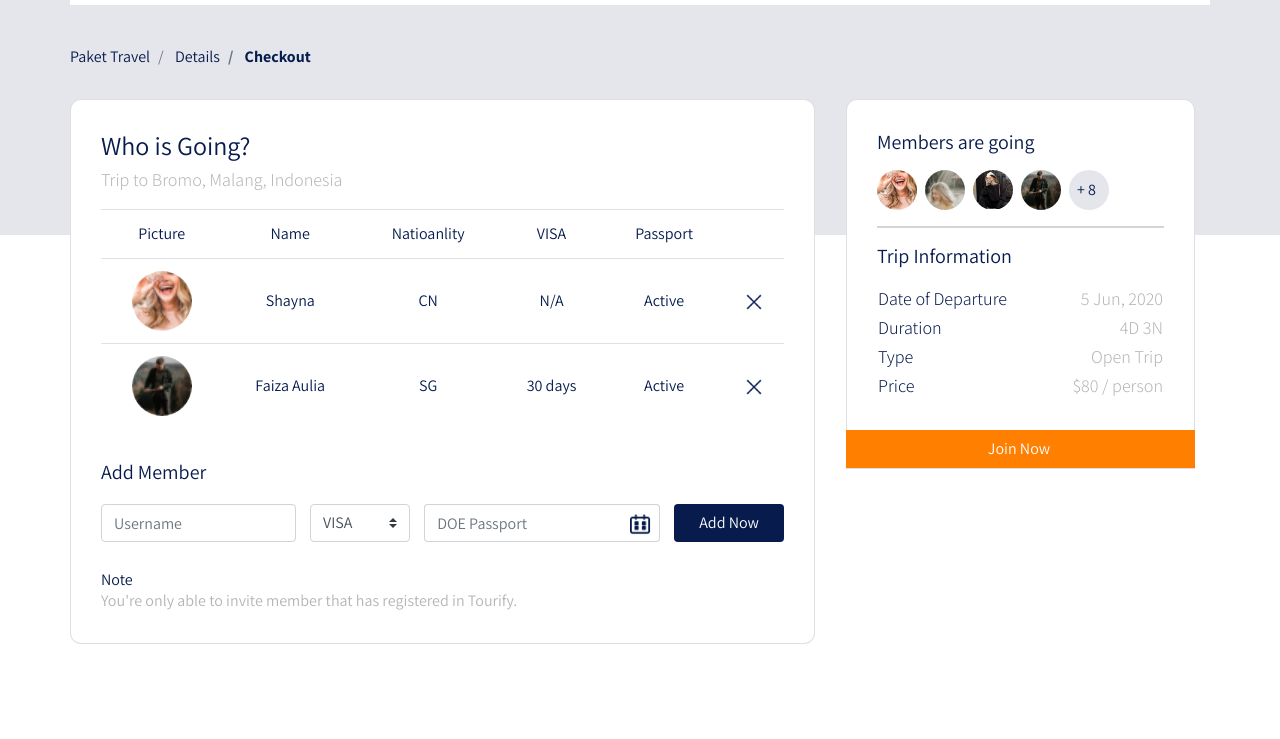
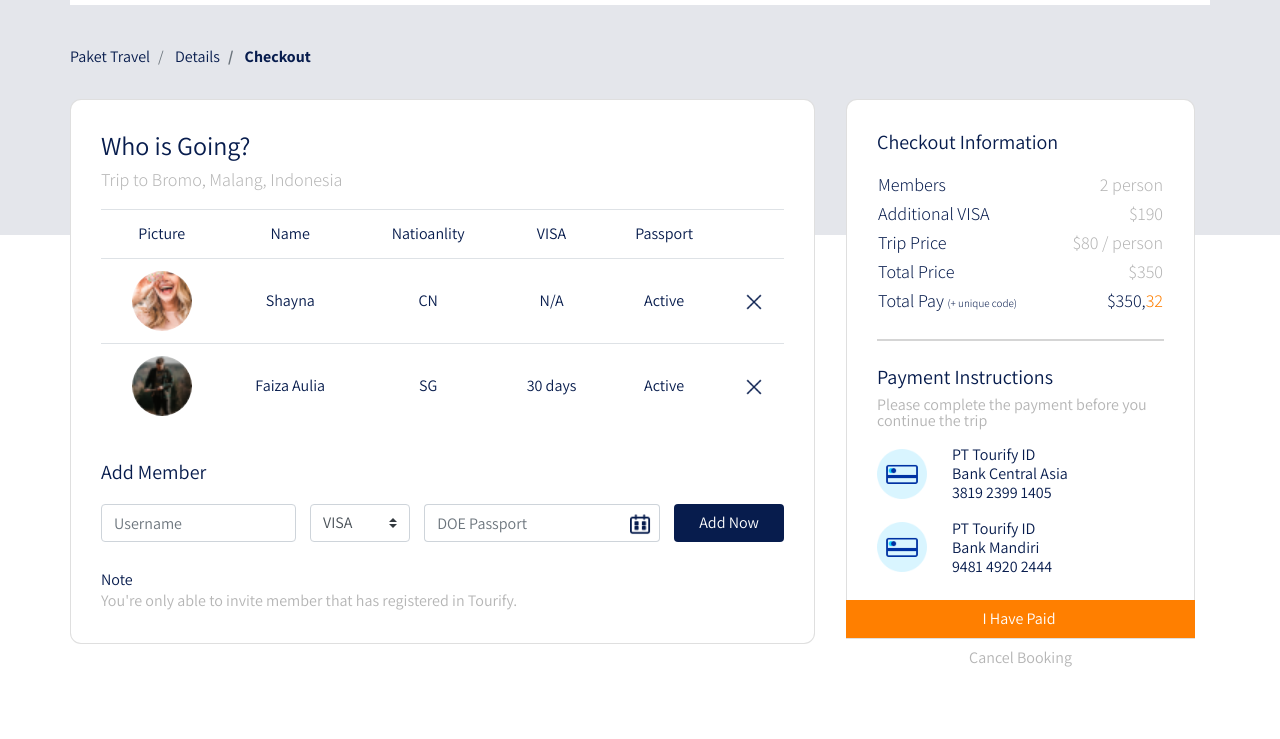
Before and after one commit to faizaaulia/tourify-template, a plain HTML site: page checkout.html in a window 1280 px wide. Shown: the part 61-800 px from the top of the page. Drawn offline with Linux system fonts and the light colour scheme.

Commit message:
checkout page finish

```diff
--- a/checkout.html
+++ b/checkout.html
@@ -121,39 +121,54 @@
                     </div>
                     <div class="col-lg-4 pl-3 detail-cust">
                         <div class="card card-cust">
-                            <h2>Members are going</h2>
-                            <div class="members py-3">
-                                <img src="images/members/member-1.png" alt="" class="mr-2">
-                                <img src="images/members/member-2.png" alt="" class="mr-2">
-                                <img src="images/members/member-3.png" alt="" class="mr-2">
-                                <img src="images/members/member-4.png" alt="" class="mr-2">
-                                <div class="plus mr-2 rounded-circle">
-                                    <p class="ml-2 mt-2">+ 8</p>
+                            <h2 class="mb-3">Checkout Information</h2>
+                            <table class="trip-info mb-4">
+                                <tr>
+                                    <td class="info-title">Members</td>
+                                    <td class="info-desc">2 person</td>
+                                </tr>
+                                <tr>
+                                    <td class="info-title">Additional VISA</td>
+                                    <td class="info-desc">$190</td>
+                                </tr>
+                                <tr>
+                                    <td class="info-title">Trip Price</td>
+                                    <td class="info-desc">$80 / person</td>
+                                </tr>
+                                <tr>
+                                    <td class="info-title">Total Price</td>
+                                    <td class="info-desc">$350</td>
+                                </tr>
+                                <tr>
+                                    <td class="info-title">Total Pay <span class="ket">(+ unique code)</span></td>
+                                    <td class="info-desc pay">$350,<span class="ucode">32</span></td>
+                                </tr>
+                            </table>
+                            <hr class="mb-4">
+                            <h2 class="mb-2">Payment Instructions</h2>
+                            <span class="instruction mb-3">Please complete the payment before you continue the trip</span>
+                            <div class="bank-info d-flex flex-row mb-3">
+                                <img src="images/ic_bank.png" alt="" class="my-auto">
+                                <div class="bank-desc">
+                                    <p>PT Tourify ID</p>
+                                    <p>Bank Central Asia</p>
+                                    <p>3819 2399 1405</p>
                                 </div>
                             </div>
-                            <hr class="mb-3">
-                            <h2 class="mb-3">Trip Information</h2>
-                            <table class="trip-info">
-                                <tr>
-                                    <td class="info-title">Date of Departure</td>
-                                    <td class="info-desc">5 Jun, 2020</td>
-                                </tr>
-                                <tr>
-                                    <td class="info-title">Duration</td>
-                                    <td class="info-desc">4D 3N</td>
-                                </tr>
-                                <tr>
-                                    <td class="info-title">Type</td>
-                                    <td class="info-desc">Open Trip</td>
-                                </tr>
-                                <tr>
-                                    <td class="info-title">Price</td>
-                                    <td class="info-desc">$80 / person</td>
-                                </tr>
-                            </table>
+                            <div class="bank-info d-flex flex-row mb-4">
+                                <img src="images/ic_bank.png" alt="" class="my-auto">
+                                <div class="bank-desc">
+                                    <p>PT Tourify ID</p>
+                                    <p>Bank Mandiri</p>
+                                    <p>9481 4920 2444</p>
+                                </div>
+                            </div>
                             <div class="join text-center">
-                                <a href="#" class="btn btn-block btn-join">Join Now</a>
+                                <a href="#" class="btn btn-block btn-join">I Have Paid</a>
                             </div>
+                        </div>
+                        <div class="cancel-book text-center">
+                            <a href="#" class="btn btn-link btn-cancel">Cancel Booking</a>
                         </div>
                     </div>
                 </div>
--- a/styles/main.scss
+++ b/styles/main.scss
@@ -388,7 +388,9 @@ header {
         .trip-info {
             font-size: 18px;
             font-weight: lighter;
-            margin-bottom: 30px;
+            .ket {
+                font-size: 11px;
+            }
             td {
                 width: 50%;
             }
@@ -396,7 +398,33 @@ header {
                 text-align: right;
                 color: #B5B5B5;
             }
+            // checkout-page-start
+            .pay {
+                color: #071C4D;
+                .ucode {
+                    color: #FF7F00;
+                }
+            }
+            // checkout-page-end
         }
+        // chekout-page-start
+        .instruction {
+            color: #B5B5B5;
+            line-height: 1;
+        }
+        .bank-info {
+            img {
+                float: left;
+            }
+            .bank-desc {
+                margin-left: 25px;
+                p {
+                    line-height: 1.2;
+                    margin: 0;
+                }
+            }
+        }
+        // chekout-page-end
     }
     .join {
         margin-left: -31px;
@@ -410,6 +438,12 @@ header {
         a {
             padding-right: 15px;
             color: white;
+        }
+    }
+    // checkout-page
+    .cancel-book {
+        a {
+            color: #B5B5B5;
         }
     }
 }
```
Also changed, not shown: detail.html (+1 -1 lines), images/ic_bank.png (added), styles/main.css, 1 other file.
